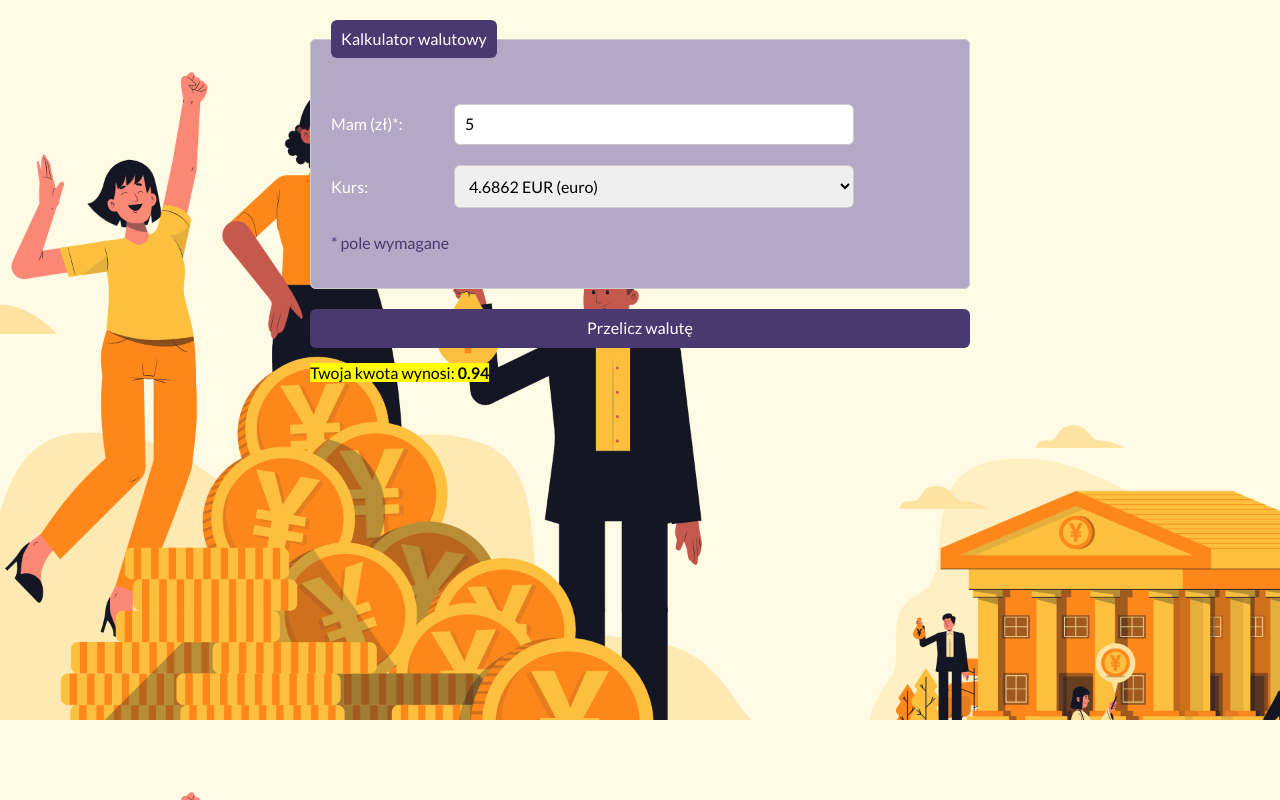
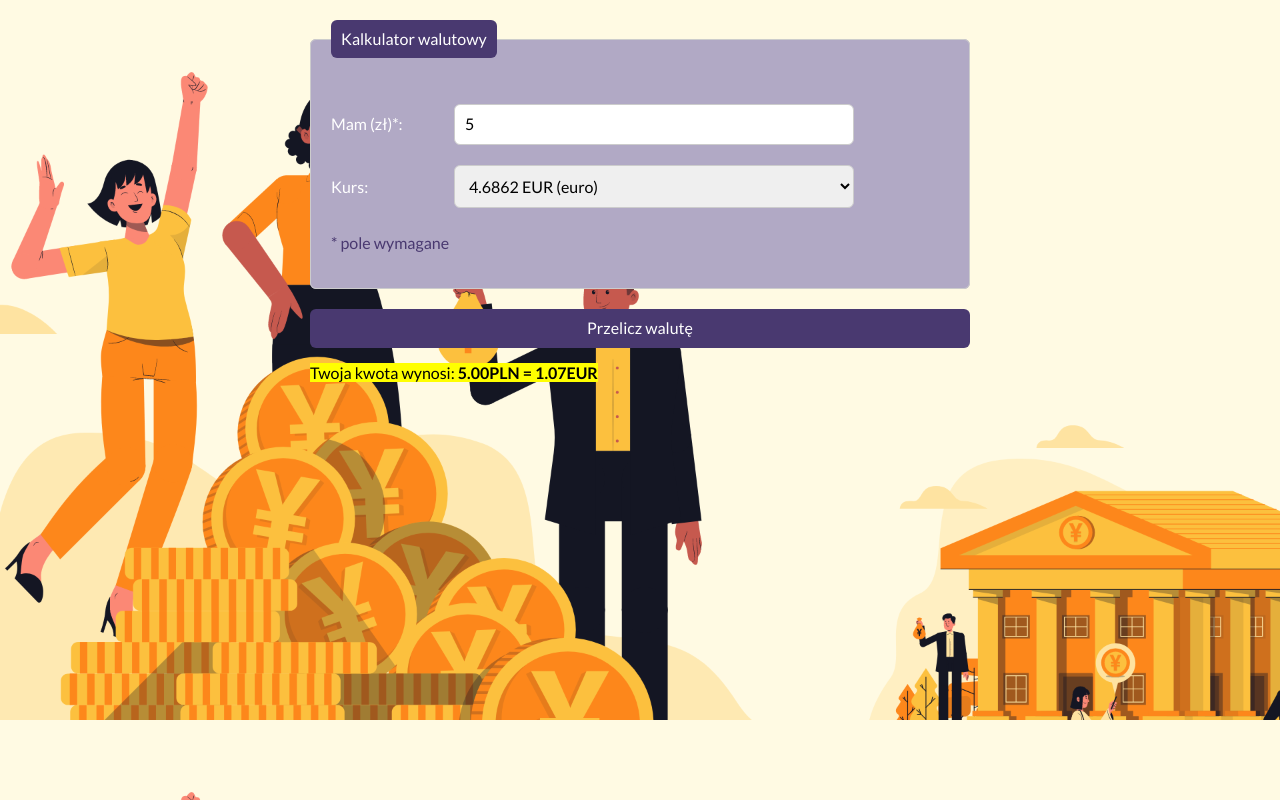
Before and after one commit to AlicjaWD/homepages, a plain HTML site: page currency-converter.html in a window 1280 px wide. Both pictures are taken after typing "5" into the empty fields and a click on the button "Przelicz walutę". Drawn offline with nearby package versions, Linux system fonts and the light colour scheme.

Commit message:
function added

```diff
--- a/currency-converter.html
+++ b/currency-converter.html
@@ -29,7 +29,7 @@
                     <span class="form__labelText">
                         Mam (zł)*:
                     </span>
-                    <input class="form__field js-current" required type="number" min="0.01" step="any">
+                    <input class="form__field js-amount" required type="number" min="0.01" step="any">
                 </label>
                 <label>
                     <span class="form__labelText">
--- a/js/converter.js
+++ b/js/converter.js
@@ -1,32 +1,49 @@
-let form = document.querySelector(".js-form");
-let current = document.querySelector(".js-current");
-let currencyElement = document.querySelector(".js-currency");
-let resultElement = document.querySelector(".js-result");
+{
+    const calculateResult = (amount, currency) => {
+        const EUR = 4.6862;
+        const USD = 4.2245;
+        const GBP = 5.5643;
+        const CHF = 4.5149;
 
-form.addEventListener("submit", (event) => {
-    event.preventDefault();
+        switch (currency) {
+            case "EUR":
+                return amount / EUR;
 
-    let currentElement = current.value;
-    let currency = currencyElement.value;
+            case "USD":
+                return amount / USD;
 
-    let EUR = 4.6862;
-    let USD = 4.2245;
-    let GBP = 5.5643;
-    let CHF = 4.5149;
+            case "GBP":
+                return amount / GBP;
 
-    switch (currency) {
-        case "EUR":
-            result = EUR / currentElement;
-            break;
-        case "USD":
-            result = USD / currentElement;
-            break;
-        case "GBP":
-            result = GBP / currentElement;
-            break;
-        case "CHF":
-            result = CHF / currentElement;
-            break;
+            case "CHF":
+                return amount / CHF;
+
+        }
+    };
+
+    const updateResultText = (amount, result, currency) => {
+        const resultElement = document.querySelector(".js-result");
+        resultElement.innerHTML = `${amount.toFixed(2)}PLN = <strong>${result.toFixed(2)}${currency}</strong>`;
     }
-    resultElement.innerText = result.toFixed(2);
-});
+    const onFormSubmit = (event) => {
+        event.preventDefault();
+        const amountElement = document.querySelector(".js-amount");
+        const currencyElement = document.querySelector(".js-currency");
+
+
+
+        const amount = +amountElement.value;
+        const currency = currencyElement.value;
+
+        const result = calculateResult(amount, currency);
+
+        updateResultText(amount, result, currency);
+
+    };
+    const init = () => {
+        const form = document.querySelector(".js-form");
+        form.addEventListener("submit", onFormSubmit);
+    };
+
+    init();
+}
```
